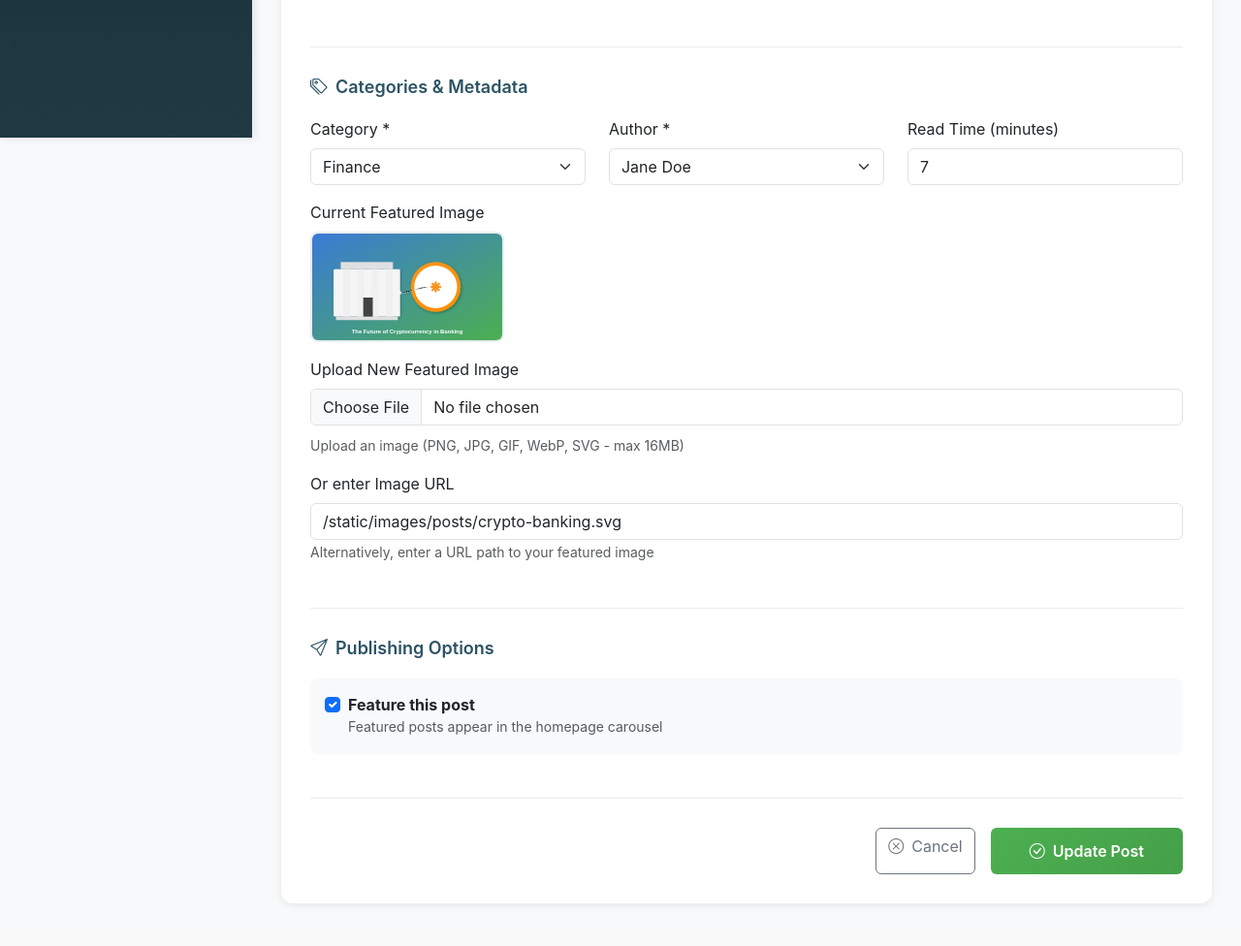
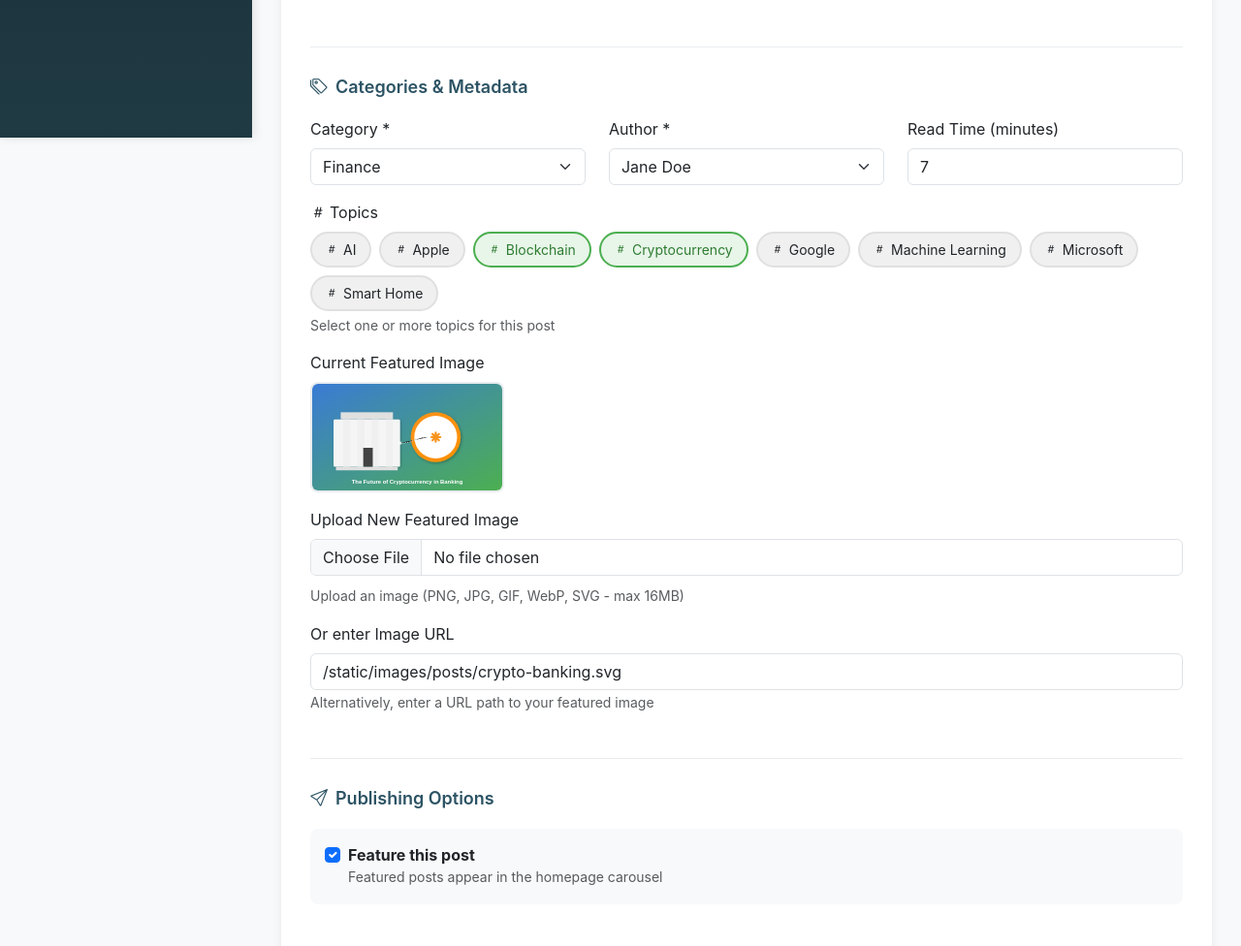
Before and after one commit to siddartha1192/blogging, a Flask app: page /admin/edit-post/1 in a window 1280 px wide. Shown: the part 658-1634 px from the top of the page at 97% size. Before the commit the page ends 1591 px from the top, so only its background shows below. Run offline with Flask 3, Linux system fonts and the light colour scheme; the visitor is signed in with stand-in values (Sample User, id 1); data comes from the database, SQL or seed files in the repository; some libraries are stand-ins or nearby versions.

Commit message:
Add topic selection to post create and edit pages
- Chip-style multi-select for topics on both create and edit forms
- Pre-selects existing topics when editing a post
- Routes now pass topics list and save selected topic_ids
- Links to Manage page when no topics exist yet

https://claude.ai/code/session_01YA9uDcNMnvmLS7fjNmZMWD

```diff
--- a/app.py
+++ b/app.py
@@ -491,6 +491,13 @@ def admin_create_post():
         db.session.add(new_post)
         db.session.commit()
 
+        # Attach selected topics
+        topic_ids = request.form.getlist('topic_ids')
+        if topic_ids:
+            selected_topics = Topic.query.filter(Topic.id.in_(topic_ids)).all()
+            new_post.topics = selected_topics
+            db.session.commit()
+
         # Send email to all subscribers if publishing now
         if publish_now:
             send_new_post_notification(new_post)
@@ -500,7 +507,8 @@ def admin_create_post():
 
     categories = Category.query.all()
     authors = Author.query.all()
-    return render_template('admin/create_post.html', categories=categories, authors=authors)
+    topics = Topic.query.order_by(Topic.name).all()
+    return render_template('admin/create_post.html', categories=categories, authors=authors, topics=topics)
 
 @app.route('/admin/edit-post/<int:post_id>', methods=['GET', 'POST'])
 @admin_required
@@ -532,13 +540,18 @@ def admin_edit_post(post_id):
         if featured_image_url and not (request.files.get('featured_image_file') and request.files['featured_image_file'].filename):
             post.featured_image = featured_image_url
 
+        # Update topics
+        topic_ids = request.form.getlist('topic_ids')
+        post.topics = Topic.query.filter(Topic.id.in_(topic_ids)).all() if topic_ids else []
+
         db.session.commit()
         flash(f'Post "{post.title}" updated successfully!', 'success')
         return redirect(url_for('admin_posts'))
 
     categories = Category.query.all()
     authors = Author.query.all()
-    return render_template('admin/edit_post.html', post=post, categories=categories, authors=authors)
+    topics = Topic.query.order_by(Topic.name).all()
+    return render_template('admin/edit_post.html', post=post, categories=categories, authors=authors, topics=topics)
 
 @app.route('/admin/delete-post/<int:post_id>', methods=['POST'])
 @admin_required
--- a/templates/admin/edit_post.html
+++ b/templates/admin/edit_post.html
@@ -68,6 +68,33 @@
         border-radius: 8px;
         border: 2px solid #e9ecef;
     }
+
+    .topics-grid {
+        display: flex;
+        flex-wrap: wrap;
+        gap: 8px;
+    }
+    .topic-chip {
+        display: flex;
+        align-items: center;
+        gap: 6px;
+        padding: 6px 14px;
+        background: #f0f0f0;
+        border: 2px solid #e0e0e0;
+        border-radius: 20px;
+        cursor: pointer;
+        transition: all 0.2s;
+        font-size: 14px;
+        user-select: none;
+    }
+    .topic-chip:hover { background: #e8e8e8; }
+    .topic-chip input { display: none; }
+    .topic-chip.selected {
+        background: #e8f5e9;
+        border-color: #4CAF50;
+        color: #2e7d32;
+    }
+    .topic-chip .bi { font-size: 12px; }
 
     .editor-toggle {
         display: flex;
@@ -193,6 +220,23 @@
                     <label for="read_time" class="form-label">Read Time (minutes)</label>
                     <input type="number" class="form-control" id="read_time" name="read_time" value="{{ post.read_time }}" min="1">
                 </div>
+            </div>
+
+            <div class="mb-3">
+                <label class="form-label"><i class="bi bi-hash me-1"></i>Topics</label>
+                <div class="topics-grid">
+                    {% set selected_topic_ids = post.topics | map(attribute='id') | list %}
+                    {% for topic in topics %}
+                    <label class="topic-chip {% if topic.id in selected_topic_ids %}selected{% endif %}" onclick="this.classList.toggle('selected')">
+                        <input type="checkbox" name="topic_ids" value="{{ topic.id }}" {% if topic.id in selected_topic_ids %}checked{% endif %}>
+                        <i class="bi bi-hash"></i>{{ topic.name }}
+                    </label>
+                    {% endfor %}
+                    {% if not topics %}
+                    <small class="text-muted">No topics available. <a href="{{ url_for('admin_manage') }}">Create topics</a> first.</small>
+                    {% endif %}
+                </div>
+                <small class="text-muted mt-1 d-block">Select one or more topics for this post</small>
             </div>
 
             <div class="mb-3">
```
Also changed, not shown: templates/admin/create_post.html (+43 -0 lines).
